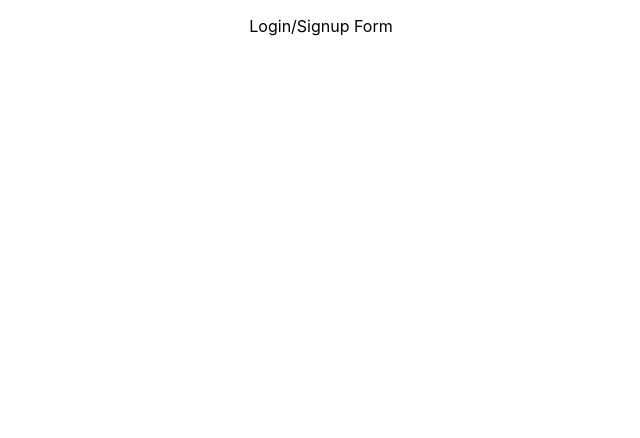
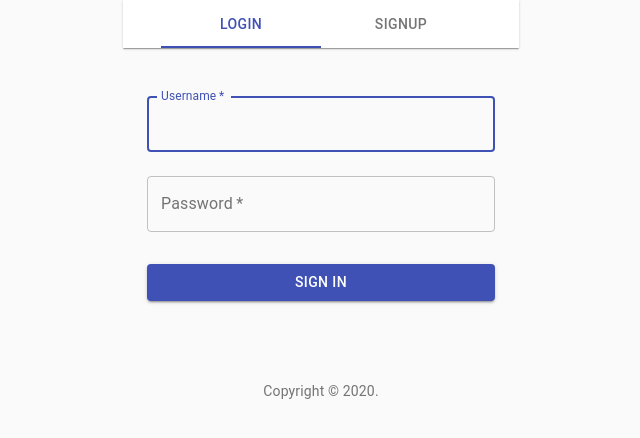
Before and after one commit to rayjc/jobly-frontend, a React (Create React App) app: page /login in a window 1280 px wide. Shown: the top 438 px of the page, without its empty margins (319-959 px from the left). Built offline with nearby package versions, Linux system fonts and the light colour scheme; the HTML template or start-up script is replaced by a standard one.

Commit message:
Add Auth UI.

```diff
--- /dev/null
+++ b/src/Auth.js
@@ -0,0 +1,59 @@
+import React, { useState } from 'react';
+import { Box, Container, Paper, Tab, Tabs } from '@material-ui/core';
+import Login from './Login';
+import Signup from './Signup';
+
+function TabPanel(props) {
+  const { children, value, index, ...other } = props;
+
+  return (
+    <div
+      role="tabpanel"
+      hidden={value !== index}
+      id={`simple-tabpanel-${index}`}
+      aria-labelledby={`simple-tab-${index}`}
+      {...other}
+    >
+      {value === index && (
+        <Box>
+          {children}
+        </Box>
+      )}
+    </div>
+  );
+}
+
+const Auth = () => {
+  const [tabValue, setTabValue] = useState(0);
+
+  const handleChange = (event, newValue) => {
+    setTabValue(newValue);
+  };
+
+  return (
+    <Container maxWidth="xs">
+      <Paper square>
+        <Tabs
+          value={tabValue}
+          indicatorColor="primary"
+          textColor="primary"
+          onChange={handleChange}
+          centered
+          aria-label="login and signup form"
+        >
+          <Tab label="Login" />
+          <Tab label="Signup" />
+        </Tabs>
+      </Paper>
+      <TabPanel value={tabValue} index={0}>
+        <Login />
+      </TabPanel>
+      <TabPanel value={tabValue} index={1}>
+        <Signup />
+      </TabPanel>
+    </Container>
+  )
+}
+
+
+export default Auth;
--- /dev/null
+++ b/src/Login.js
@@ -0,0 +1,86 @@
+import React from 'react';
+import Box from '@material-ui/core/Box';
+import Button from '@material-ui/core/Button';
+import Container from '@material-ui/core/Container';
+import CssBaseline from '@material-ui/core/CssBaseline';
+import { makeStyles } from '@material-ui/core/styles';
+import TextField from '@material-ui/core/TextField';
+import Typography from '@material-ui/core/Typography';
+
+function Copyright() {
+  return (
+    <Typography variant="body2" color="textSecondary" align="center">
+      {'Copyright © '}
+      {new Date().getFullYear()}
+      {'.'}
+    </Typography>
+  );
+}
+
+const useStyles = makeStyles((theme) => ({
+  paper: {
+    marginTop: theme.spacing(3),
+    display: 'flex',
+    flexDirection: 'column',
+    alignItems: 'center',
+  },
+  avatar: {
+    margin: theme.spacing(1),
+    backgroundColor: theme.palette.secondary.main,
+  },
+  form: {
+    width: '100%', // Fix IE 11 issue.
+    marginTop: theme.spacing(1),
+  },
+  submit: {
+    margin: theme.spacing(3, 0, 2),
+  },
+}));
+
+export default function SignIn() {
+  const classes = useStyles();
+
+  return (
+    <Container component="main" maxWidth="xs">
+      <CssBaseline />
+      <div className={classes.paper}>
+        <form className={classes.form} noValidate>
+          <TextField
+            variant="outlined"
+            margin="normal"
+            required
+            fullWidth
+            id="username"
+            label="Username"
+            name="username"
+            autoComplete="username"
+            autoFocus
+          />
+          <TextField
+            variant="outlined"
+            margin="normal"
+            required
+            fullWidth
+            name="password"
+            label="Password"
+            type="password"
+            id="password"
+            autoComplete="current-password"
+          />
+          <Button
+            type="submit"
+            fullWidth
+            variant="contained"
+            color="primary"
+            className={classes.submit}
+          >
+            Sign In
+          </Button>
+        </form>
+      </div>
+      <Box mt={8}>
+        <Copyright />
+      </Box>
+    </Container>
+  );
+}
--- a/src/Routes.js
+++ b/src/Routes.js
@@ -1,5 +1,6 @@
 import React from 'react';
 import { Redirect, Route, Switch } from 'react-router-dom';
+import Auth from './Auth';
 import Companies from './Companies';
 import CompanyDetail from './CompanyDetail';
 import Jobs from './Jobs';
@@ -16,8 +17,7 @@ const Routes = () => (
       <Jobs />
     </Route>
     <Route exact path="/login">
-      {/* Login */}
-      <p>Login/Signup Form</p>
+      <Auth />
     </Route>
     <Route exact path="/profile">
       {/* Profile */}
--- /dev/null
+++ b/src/Signup.js
@@ -0,0 +1,125 @@
+import React from 'react';
+import Box from '@material-ui/core/Box';
+import Button from '@material-ui/core/Button';
+import Container from '@material-ui/core/Container';
+import CssBaseline from '@material-ui/core/CssBaseline';
+import Grid from '@material-ui/core/Grid';
+import { makeStyles } from '@material-ui/core/styles';
+import TextField from '@material-ui/core/TextField';
+import Typography from '@material-ui/core/Typography';
+
+
+function Copyright() {
+  return (
+    <Typography variant="body2" color="textSecondary" align="center">
+      {'Copyright © '}
+      {new Date().getFullYear()}
+      {'.'}
+    </Typography>
+  );
+}
+
+const useStyles = makeStyles((theme) => ({
+  paper: {
+    marginTop: theme.spacing(3),
+    display: 'flex',
+    flexDirection: 'column',
+    alignItems: 'center',
+  },
+  avatar: {
+    margin: theme.spacing(1),
+    backgroundColor: theme.palette.secondary.main,
+  },
+  form: {
+    width: '100%', // Fix IE 11 issue.
+    marginTop: theme.spacing(3),
+  },
+  submit: {
+    margin: theme.spacing(3, 0, 2),
+  },
+}));
+
+export default function SignUp() {
+  const classes = useStyles();
+
+  return (
+    <Container component="main" maxWidth="xs">
+      <CssBaseline />
+      <div className={classes.paper}>
+        <form className={classes.form} noValidate>
+          <Grid container spacing={2}>
+            <Grid item xs={12}>
+              <TextField
+                variant="outlined"
+                required
+                fullWidth
+                id="username"
+                label="Username"
+                name="username"
+                autoComplete="username"
+                autoFocus
+              />
+            </Grid>
+            <Grid item xs={12} sm={6}>
+              <TextField
+                autoComplete="fname"
+                name="firstName"
+                variant="outlined"
+                required
+                fullWidth
+                id="firstName"
+                label="First Name"
+              />
+            </Grid>
+            <Grid item xs={12} sm={6}>
+              <TextField
+                variant="outlined"
+                required
+                fullWidth
+                id="lastName"
+                label="Last Name"
+                name="lastName"
+                autoComplete="lname"
+              />
+            </Grid>
+            <Grid item xs={12}>
+              <TextField
+                variant="outlined"
+                required
+                fullWidth
+                id="email"
+                label="Email Address"
+                name="email"
+                autoComplete="email"
+              />
+            </Grid>
+            <Grid item xs={12}>
+              <TextField
+                variant="outlined"
+                required
+                fullWidth
+                name="password"
+                label="Password"
+                type="password"
+                id="password"
+                autoComplete="current-password"
+              />
+            </Grid>
+          </Grid>
+          <Button
+            type="submit"
+            fullWidth
+            variant="contained"
+            color="primary"
+            className={classes.submit}
+          >
+            Sign Up
+          </Button>
+        </form>
+      </div>
+      <Box mt={5}>
+        <Copyright />
+      </Box>
+    </Container>
+  );
+}
```
